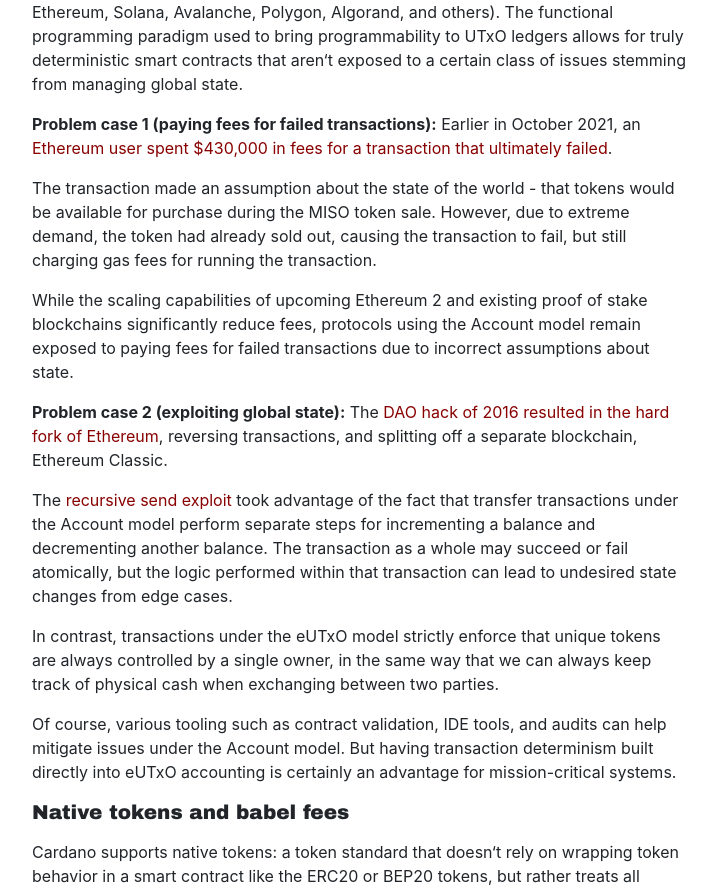
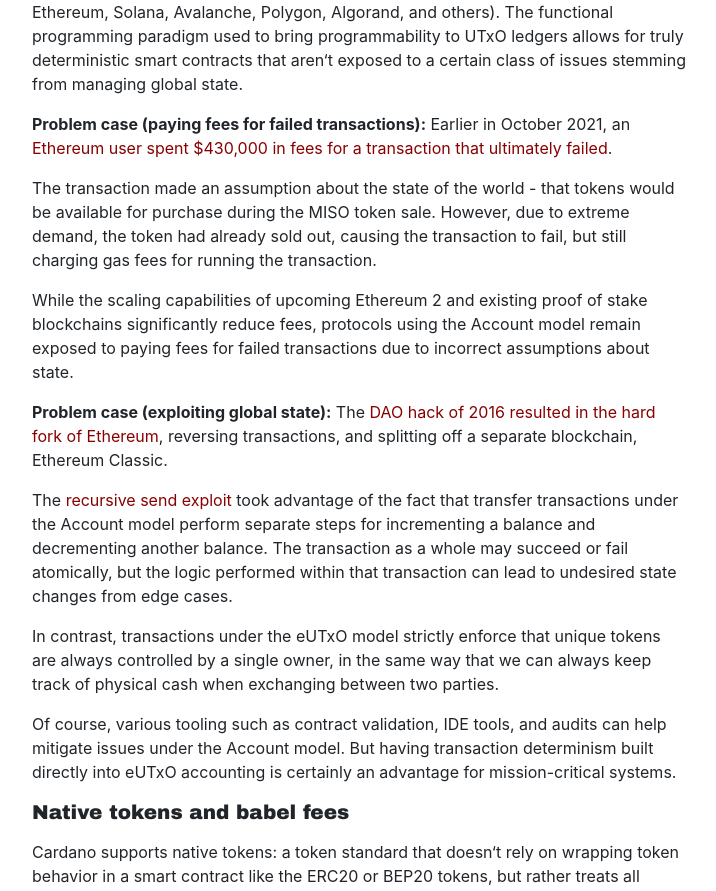
Before and after one commit to bryanyee/everything-at-stake, a Next.js app in the folder client/: page /why-cardano in a window 1280 px wide. Shown: the part 1866-2757 px from the top of the page, without its empty margins (280-996 px from the left). Built offline with nearby package versions, Linux system fonts and the light colour scheme.

Commit message:
Remove problem case numbers

```diff
--- a/client/pages/why-cardano.js
+++ b/client/pages/why-cardano.js
@@ -40,10 +40,10 @@
       <p>Cardano‘s Ouroboros remains the singular protocol immune to loss from custodial staking. Remember kids: <ExternalLink href="https://medium.com/stakefish/not-your-keys-not-your-coins-fad3d43c2713">&quot;Not your keys, not your coins&quot;</ExternalLink>.</p>
       <h5 className="my-3">eUTxO accounting, deterministic smart contracts, and predictable fees</h5>
       <p>Cardano uses the eUTxO accounting model, instead of the Account model (shared by Ethereum, Solana, Avalanche, Polygon, Algorand, and others). The functional programming paradigm used to bring programmability to UTxO ledgers allows for truly deterministic smart contracts that aren‘t exposed to a certain class of issues stemming from managing global state.</p>
-      <p><strong>Problem case 1 (paying fees for failed transactions):</strong> Earlier in October 2021, an <ExternalLink href="https://www.theblockcrypto.com/post/120438/ethereum-user-pays-430000-in-transaction-fees-for-a-failed-payment">Ethereum user spent $430,000 in fees for a transaction that ultimately failed</ExternalLink>.</p>
+      <p><strong>Problem case (paying fees for failed transactions):</strong> Earlier in October 2021, an <ExternalLink href="https://www.theblockcrypto.com/post/120438/ethereum-user-pays-430000-in-transaction-fees-for-a-failed-payment">Ethereum user spent $430,000 in fees for a transaction that ultimately failed</ExternalLink>.</p>
       <p>The transaction made an assumption about the state of the world - that tokens would be available for purchase during the MISO token sale. However, due to extreme demand, the token had already sold out, causing the transaction to fail, but still charging gas fees for running the transaction.</p>
       <p>While the scaling capabilities of upcoming Ethereum 2 and existing proof of stake blockchains significantly reduce fees, protocols using the Account model remain exposed to paying fees for failed transactions due to incorrect assumptions about state.</p>
-      <p><strong>Problem case 2 (exploiting global state):</strong> The <ExternalLink href="https://www.gemini.com/cryptopedia/the-dao-hack-makerdao">DAO hack of 2016 resulted in the hard fork of Ethereum</ExternalLink>, reversing transactions, and splitting off a separate blockchain, Ethereum Classic.</p>
+      <p><strong>Problem case (exploiting global state):</strong> The <ExternalLink href="https://www.gemini.com/cryptopedia/the-dao-hack-makerdao">DAO hack of 2016 resulted in the hard fork of Ethereum</ExternalLink>, reversing transactions, and splitting off a separate blockchain, Ethereum Classic.</p>
       <p>The <ExternalLink href="https://blog.ethereum.org/2016/06/17/critical-update-re-dao-vulnerability/">recursive send exploit</ExternalLink> took advantage of the fact that transfer transactions under the Account model perform separate steps for incrementing a balance and decrementing another balance. The transaction as a whole may succeed or fail atomically, but the logic performed within that transaction can lead to undesired state changes from edge cases.</p>
       <p>In contrast, transactions under the eUTxO model strictly enforce that unique tokens are always controlled by a single owner, in the same way that we can always keep track of physical cash when exchanging between two parties.</p>
       <p>Of course, various tooling such as contract validation, IDE tools, and audits can help mitigate issues under the Account model. But having transaction determinism built directly into eUTxO accounting is certainly an advantage for mission-critical systems.</p>
```
